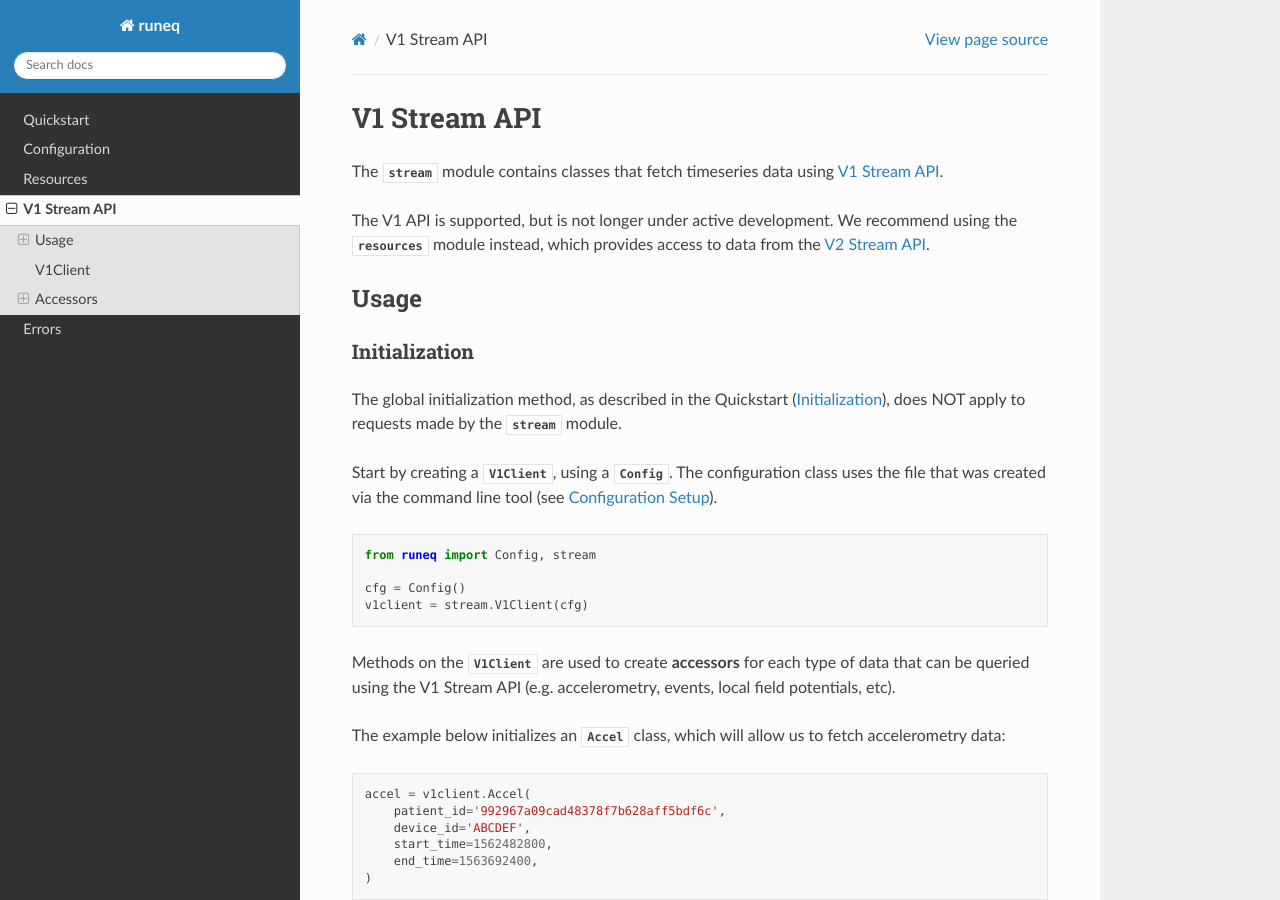
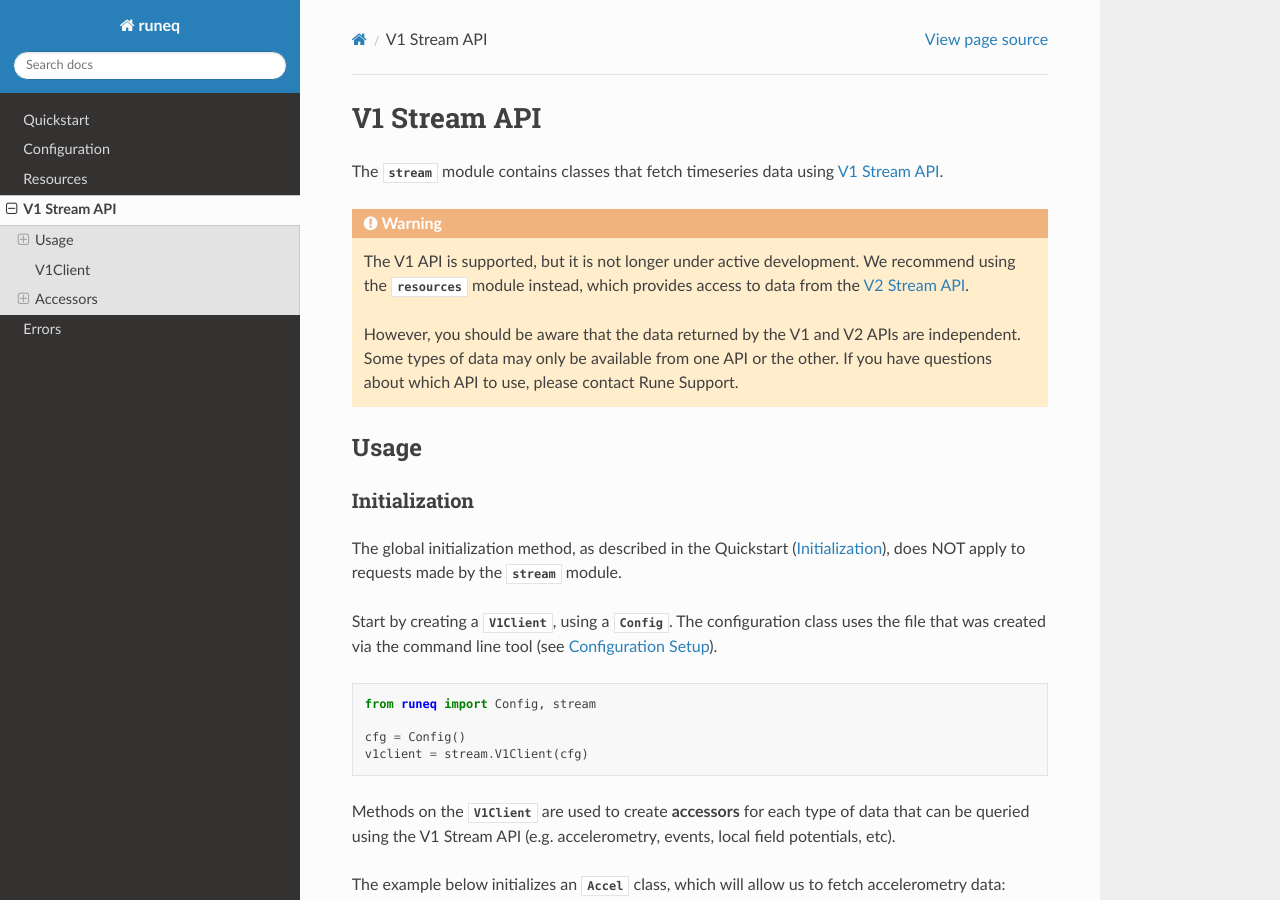
Before and after one commit to daeniel/rune-airdrop, a Sphinx documentation site: the page built from docs/pages/stream.rst, in a window 1280 px wide and 900 px high. Built offline with Sphinx 7.4.7 and the Read the Docs theme 2.0.0, drawn with Linux system fonts in a browser that asks for light colours.

Commit message:
Bump to 0.9.0! + minor doc updates (patient ID, V1 warning, org definition) (#28)

```diff
--- a/docs/pages/quickstart.rst
+++ b/docs/pages/quickstart.rst
@@ -157,7 +157,7 @@ the function accepts additional filters.
 
     from runeq.resources.stream_metadata import get_patient_stream_metadata
 
-    patient_id = "abc123"
+    patient_id = "c4bd060df1454aa0adc978985512c6e9"
     patient_streams = get_patient_stream_metadata(patient_id)
     print(f'Found {len(patient_streams)} streams')
 
--- a/docs/pages/stream.rst
+++ b/docs/pages/stream.rst
@@ -6,10 +6,13 @@ V1 Stream API
 The :class:`~runeq.stream` module contains classes that fetch timeseries data using
 `V1 Stream API <https://docs.runelabs.io/stream/index.html>`_.
 
+.. warning::
+    The V1 API is supported, but it is not longer under active development. We recommend
+    using the :class:`~runeq.resources` module instead, which provides access to data from the `V2 Stream API <https://docs.runelabs.io/stream/v2/index.html>`_.
 
-The V1 API is supported, but is not longer under active development. We recommend
-using the :class:`~runeq.resources` module instead, which provides access to data from the
-`V2 Stream API <https://docs.runelabs.io/stream/v2/index.html>`_.
+    However, you should be aware that the data returned by the V1 and V2 APIs are
+    independent. Some types of data may only be available from one API or the other.
+    If you have questions about which API to use, please contact Rune Support.
 
 Usage
 -----
--- a/setup.py
+++ b/setup.py
@@ -10,13 +10,13 @@ with open('requirements/common.txt', 'r') as r:
 
 setup(
     name=package_name,
-    version='0.8.0',
+    version='0.9.0',
     author='Rune Labs',
     maintainer_email='support@runelabs.io',
     description='Query data from Rune Labs APIs',
     long_description=long_description,
     long_description_content_type='text/markdown',
-    keywords='rune api query',
+    keywords='rune labs api query data',
     url='https://github.com/rune-labs/runeq-python',
     packages=find_packages(),
     install_requires=install_requires,
@@ -29,6 +29,7 @@ setup(
         'Programming Language :: Python :: 3.7',
         'Programming Language :: Python :: 3.8',
         'Programming Language :: Python :: 3.9',
+        'Programming Language :: Python :: 3.10',
     ],
     entry_points={
         'console_scripts': [
```
Also changed, not shown: 1 other file.
